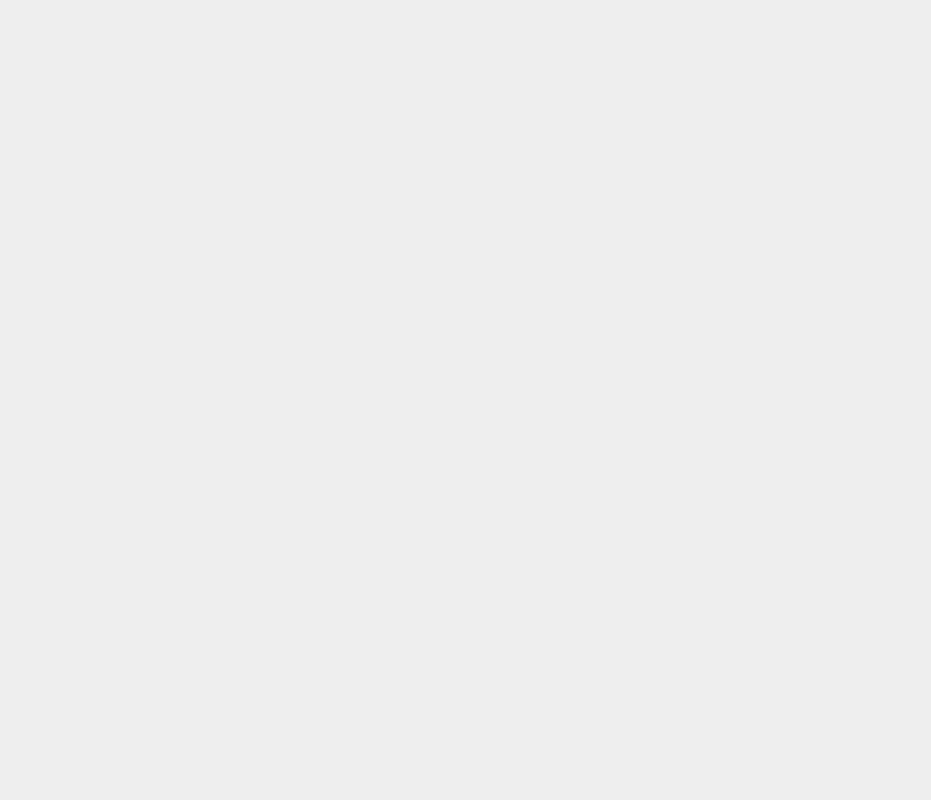
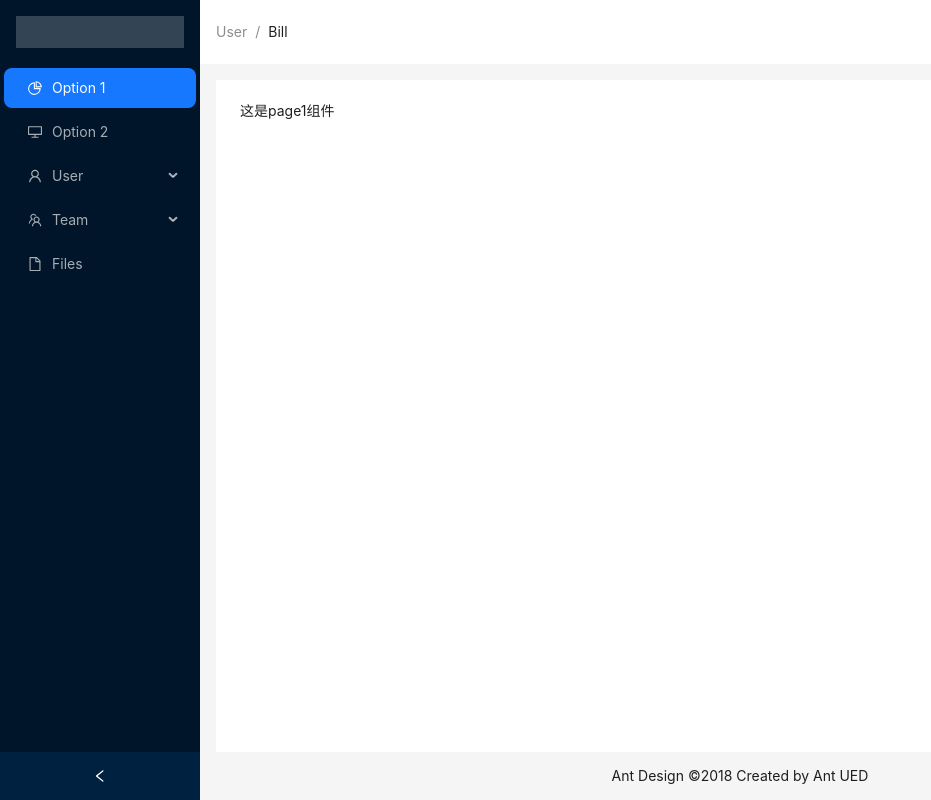
Before and after one commit to Christine-Xin/lege-management, a React (Vite) app: page /page1 in a window 1280 px wide. Before the commit this address had no page. Shown: the whole page, without its empty margins (0-931 px from the left). Built offline with nearby package versions, Linux system fonts and the light colour scheme.

Commit message:
调整路由表

```diff
--- a/src/components/Menu.tsx
+++ b/src/components/Menu.tsx
@@ -1,4 +1,4 @@
-import {useNavigate,Outlet} from 'react-router-dom'
+import {useNavigate,Outlet,useLocation} from 'react-router-dom'
 import {Menu} from 'antd'
 import {theme} from 'antd'
 import type {MenuProps} from 'antd'
@@ -24,12 +24,12 @@
 }
 // items是一个MenuItem类型的数组
 const items:MenuItem[]=[
-    getItem('Option 1', 'page1', <PieChartOutlined />),
-    getItem('Option 2', 'page2', <DesktopOutlined />),
-    getItem('User', 'page3', <UserOutlined />, [
-        getItem('Tom', '3'),
-        getItem('Bill', '4'),
-        getItem('Alex', '5'),
+    getItem('Option 1', '/page1', <PieChartOutlined />),
+    getItem('Option 2', '/page2', <DesktopOutlined />),
+    getItem('User', '/page3', <UserOutlined />, [
+        getItem('Tom', '/page301'),
+        getItem('Bill', '/page302'),
+        getItem('Alex', '/page303'),
     ]),
     getItem('Team', 'page4', <TeamOutlined />, [getItem('Team 1', '6'), getItem('Team 2', '8')]),
     getItem('Files', '9', <FileOutlined />),
@@ -49,10 +49,13 @@
         console.log(keys)
         setOpenKeys([keys[keys.length-1]])
     }
+    // 路由
+    const currentRoute=useLocation()
+    console.log(currentRoute.pathname)
     return (
         <Menu
         theme="dark"
-        defaultSelectedKeys={['page1']}
+        defaultSelectedKeys={[currentRoute.pathname]}
         mode="inline"
         items={items}
         onClick={menuClick}
--- a/src/router/index.tsx
+++ b/src/router/index.tsx
@@ -7,6 +7,7 @@
 const About = lazy(()=>import("../views/About"))
 const Page1 = lazy(()=>import("../views/Page1"))
 const Page2 = lazy(()=>import('../views/Page2'))
+const Page301 = lazy(()=>import('../views/Page301'))
 
 const withLoadingComponent=(comp:JSX.Element)=>(
     <React.Suspense fallback={<div>Loading...</div>}>
@@ -17,19 +18,23 @@
 const baseRouter=[
     {
         path:'/',
-        element:<Navigate to="/home"/>
+        element:<Navigate to="/page1"/>
     },
     {
-        path:"/home",
+        path:"/",
         element:<Home/>,
         children:[
             {
-                path:'page1',
+                path:'/page1',
                 element:withLoadingComponent(<Page1/>)
             },
             {
-                path:'page2',
+                path:'/page2',
                 element:withLoadingComponent(<Page2/>)
+            },
+            {
+                path:'/page301',
+                element:withLoadingComponent(<Page301/>)
             }
         ]
     },
@@ -38,6 +43,10 @@
     //     // element:<About/>
     //     element:withLoadingComponent(<About/>)
     // },
+    {
+        path:'*',
+        element:<Navigate to="/page1"/>
+    }
 
 ]
 export default baseRouter
--- /dev/null
+++ b/src/views/Page301.tsx
@@ -0,0 +1,9 @@
+const View =()=>{
+    return (
+        <div className="home">
+            <p>这是page301组件</p>
+        </div>
+    )
+}
+
+export default View
```
